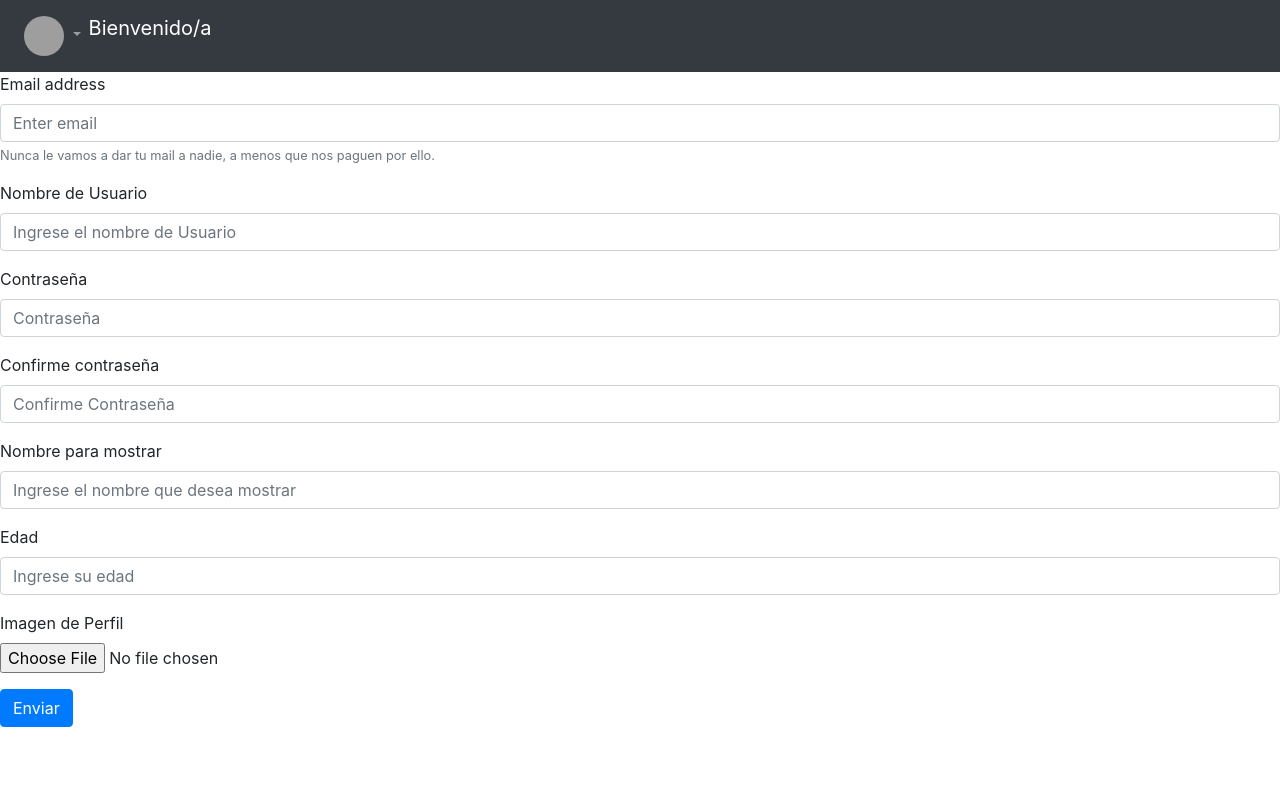
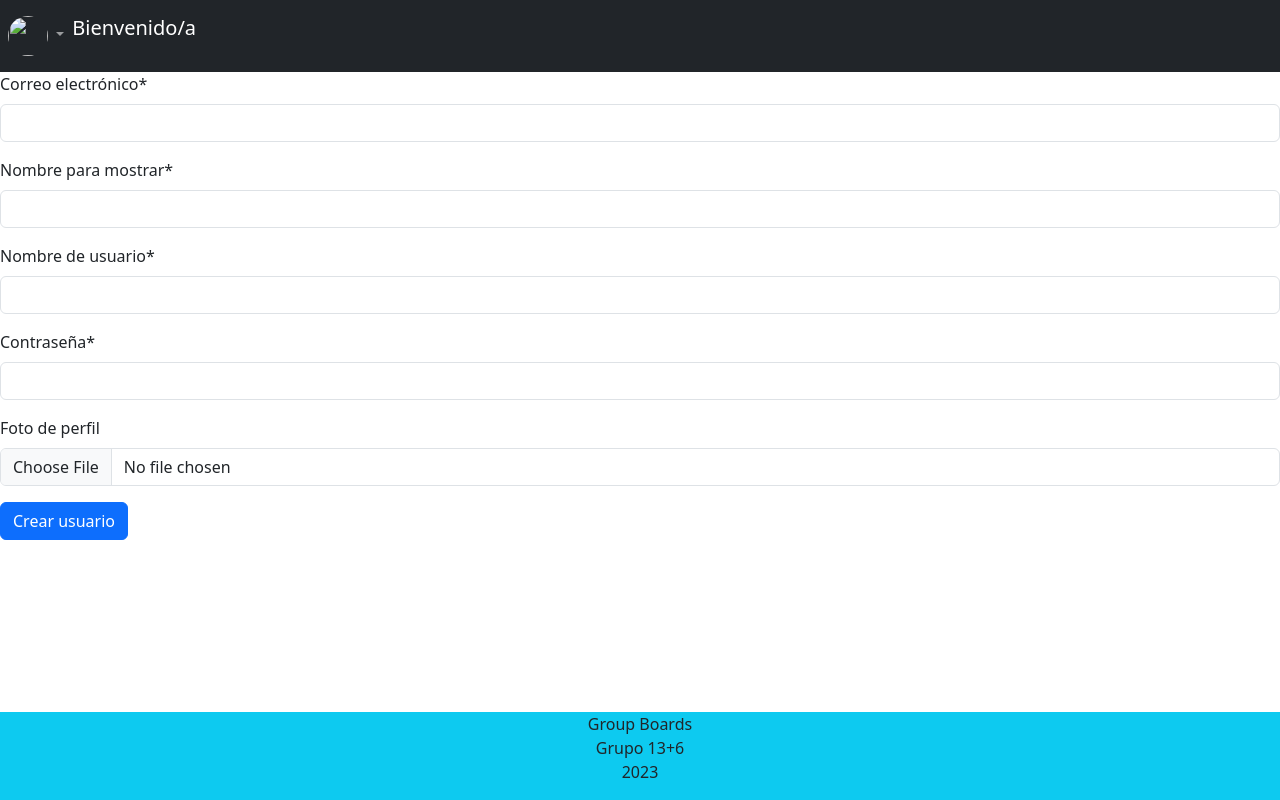
Before and after one commit to ezequ1el2208/cac_2023-proyecto_final_integrador, a Django app: page /gbweb/create_user/ in a window 1280 px wide. Run offline with Django 4.2, Linux system fonts and the light colour scheme; some libraries are stand-ins or nearby versions; grey boxes are pictures that could not be loaded.

Commit message:
se agrego crispy, crispy-bootstrap5 y los formularios

```diff
--- /dev/null
+++ b/groupsboard/gbweb/forms.py
@@ -0,0 +1,75 @@
+from django import forms
+from datetime import datetime
+from django.urls import reverse_lazy
+from crispy_forms.helper import FormHelper
+from crispy_forms.layout  import Submit
+
+
+class CreateUserForm(forms.Form):
+
+    def __init__(self, *args, **kwargs):
+        super().__init__(*args, **kwargs)
+        self.helper = FormHelper(self)
+        self.helper.form_action = reverse_lazy('create_user')
+        self.helper.form_method = 'POST'
+        self.helper.add_input(Submit('submit', 'Crear usuario'))
+
+    email = forms.EmailField(label = "Correo electrónico", required=True)
+    showname = forms.CharField(label = "Nombre para mostrar", required=True, max_length=50)
+    username = forms.CharField(label = "Nombre de usuario", required=True, max_length=50)
+    password = forms.CharField(label = "Contraseña", required=True, max_length=50, widget=forms.PasswordInput)
+    profilepic = forms.ImageField(label = "Foto de perfil", required=False)
+
+class CreateGroupForm(forms.Form):
+
+    def __init__(self, *args, **kwargs):
+        super().__init__(*args, **kwargs)
+        self.helper = FormHelper(self)
+        self.helper.form_action = reverse_lazy('create_group')
+        self.helper.form_method = 'POST'
+        self.helper.form_class = 'form-group'
+        self.helper.add_input(Submit('submit', 'Crear grupo'))
+
+    groupname = forms.CharField(
+        label = "Nombre del grupo",
+        required=True,
+        max_length=50,
+    )
+
+    grouptype = forms.ChoiceField(
+        label="Tipo de grupo",
+        required=True,
+        choices=[('1','Público'),('2','Privado')],
+    )
+
+    grouptheme = forms.CharField(
+        label = "Tema del grupo",
+        required=True,
+        max_length=50,
+    )
+
+    groupdescription = forms.CharField(
+        label = "Descripción del grupo",
+        required=True,
+        max_length=50,
+    )
+
+    groupdays = forms.MultipleChoiceField(
+        label = "Días de reunión",
+        required=True,
+        widget=forms.CheckboxSelectMultiple,
+        choices=[('1','Lunes'),('2','Martes'),('3','Miércoles'),('4','Jueves'),('5','Viernes'),('6','Sábado'),('7','Domingo')],
+    )
+
+    next_meeting = forms.DateField(
+        label = "Próxima reunión",
+        required=True,
+        widget=forms.DateInput(
+            attrs={'type': 'date', 'min': datetime.now().strftime('%Y-%m-%d')}
+        )
+    )
+
+    grouppic = forms.ImageField(
+        label = "Foto del grupo",
+        required=False,
+    )
--- a/groupsboard/gbweb/templates/gbweb/base.html
+++ b/groupsboard/gbweb/templates/gbweb/base.html
@@ -22,6 +23,8 @@
                 <img src="{{simulated_users.display_img}}" width="40" height="40" class="rounded-circle">
               </a>
               <div class="dropdown-menu" aria-labelledby="navbarDropdownMenuLink">
+                <a class="dropdown-item" href="{% url 'create_user'%}">Crear Usuario</a>
+                <a class="dropdown-item" href="{% url 'create_group'%}">Crear Grupo</a>
                 <a class="dropdown-item" href="{% url 'userprofile'%}">Editar</a>
                 <a class="dropdown-item" href="{% url 'group'%}">Mis Grupos</a>
                 <div class="dropdown-divider"></div>
@@ -45,7 +48,7 @@
         <div class="container">
             <div class="row">
                 <div class="col-md-12">
-                    <p class="text-center">Group Boards <br> Grupo 13+6 <br> Hacemos lo que podemos. <br> 2023</p>
+                    <p class="text-center">Group Boards <br> Grupo 13+6 <br>2023</p>
                 </div>
             </div>
         </div>
--- a/groupsboard/gbweb/templates/gbweb/create_user.html
+++ b/groupsboard/gbweb/templates/gbweb/create_user.html
@@ -1,74 +1,17 @@
+{% extends 'gbweb/base.html' %}
 {% load static %}
+{{% block extra_css %}
+  <link rel="stylesheet" href="{% static 'gbweb/css/create_user.css' %}">
 
-<!DOCTYPE html>
-<html lang="en">
-<head>
-    <meta charset="UTF-8">
-    <meta http-equiv="X-UA-Compatible" content="IE=edge">
-    <meta name="viewport" content="width=device-width, initial-scale=1.0">
-    <link rel="stylesheet" href="https://stackpath.bootstrapcdn.com/bootstrap/4.3.1/css/bootstrap.min.css" integrity="sha384-ggOyR0iXCbMQv3Xipma34MD+dH/1fQ784/j6cY/iJTQUOhcWr7x9JvoRxT2MZw1T" crossorigin="anonymous">
-    <title>Create User</title>
-</head>
-<body>
+{% endblock %}}
+{% load crispy_forms_tags %}
 
-    <nav class="navbar navbar-dark bg-dark navbar-expand-sm">
-        <div class="collapse navbar-collapse" id="navbar-list-4">
-          <ul class="navbar-nav">
-              <li class="nav-item dropdown">
-              <a class="nav-link dropdown-toggle" href="#" id="navbarDropdownMenuLink" role="button" data-toggle="dropdown" aria-haspopup="true" aria-expanded="false">
-                <img src="https://s3.eu-central-1.amazonaws.com/bootstrapbaymisc/blog/24_days_bootstrap/fox.jpg" width="40" height="40" class="rounded-circle">
-              </a>
-              <div class="dropdown-menu" aria-labelledby="navbarDropdownMenuLink">
-                <a class="dropdown-item" href="{% url 'userprofile'%}">Editar</a>
-                <a class="dropdown-item" href="#">Grupos</a>
-                <div class="dropdown-divider"></div>
-                <a class="dropdown-item" href="#">Log Out</a>
-              </div>
-            </li>
-          </ul>
-          <ul class="navbar-nav mr-auto">
-            <li class="nav-item">
-                <p class="navbar-brand" >Bienvenido/a</p>
-                <p class="navbar-brand" >{{display_name}}</p>
-            </li>
-          </ul>
-        </div>
-      </nav>
+{% block title %}Group Boards - Crear Usuario{% endblock %}
 
-      <main>
-        <form>
-            <div class="form-group">
-              <label for="email">Email address</label>
-              <input type="email" class="form-control" id="email" aria-describedby="emailHelp" placeholder="Enter email">
-              <small id="emailHelp" class="form-text text-muted">Nunca le vamos a dar tu mail a nadie, a menos que nos paguen por ello.</small>
-            </div>
-            <div class="form-group">
-              <label for="username">Nombre de Usuario</label>
-              <input type="text" class="form-control" id="username" placeholder="Ingrese el nombre de Usuario">
-            </div>
-            <div class="form-group">
-              <label for="password">Contraseña</label>
-              <input type="password" class="form-control" id="password" placeholder="Contraseña">
-            </div>
-            <div class="form-group">
-              <label for="confirmPassword">Confirme contraseña</label>
-              <input type="password" class="form-control" id="confirmPassword" placeholder="Confirme Contraseña">
-            </div>
-            <div class="form-group">
-              <label for="displayName">Nombre para mostrar</label>
-              <input type="text" class="form-control" id="displayName" placeholder="Ingrese el nombre que desea mostrar">
-            </div>
-            <div class="form-group">
-              <label for="age">Edad</label>
-              <input type="number" class="form-control" id="age" placeholder="Ingrese su edad">
-            </div>
-            <div class="form-group">
-              <label for="profilePicture">Imagen de Perfil</label>
-              <input type="file" class="form-control-file" id="profilePicture">
-            </div>
-            <button type="submit" class="btn btn-primary">Enviar</button>
-          </form>
-      </main>
+{% block header %}{% endblock %}
 
-</body>
-</html>
+{% block content %}
+
+{% crispy form %}
+
+{% endblock %}
--- a/groupsboard/gbweb/views.py
+++ b/groupsboard/gbweb/views.py
@@ -1,6 +1,10 @@
 from django.shortcuts import render
 from django.http import HttpResponse, HttpResponseNotFound
 from django.urls import reverse
+
+from .forms import CreateUserForm
+from .forms import CreateGroupForm
+
 
 def index(request):
     # print(reverse('index'))
@@ -23,7 +27,15 @@ def index(request):
     return render(request, 'gbweb/index.html', context)
 
 def create_user(request):
-    return render(request, 'gbweb/create_user.html')
+    if request.method == "POST":
+        # POST
+        create_user_form = CreateUserForm(request.POST)
+    else:
+        # GET
+        create_user_form = CreateUserForm()
+
+    context = {'form': create_user_form}
+    return render(request, 'gbweb/create_user.html', context)
 
 def userprofile(request):
     # Esta es una lista de usuarios simulados
@@ -43,7 +55,15 @@ def userprofile(request):
     return render(request, 'gbweb/userprofile.html', context)
 
 def create_group(request):
-    return render(request, 'gbweb/create_group.html')
+    if request.method == "POST":
+        # POST
+        create_group_form = CreateGroupForm(request.POST)
+    else:
+        # GET
+        create_group_form = CreateGroupForm()
+
+    context = {'form': create_group_form}
+    return render(request, 'gbweb/create_group.html', context)
 
 def group(request):
     return render(request, 'gbweb/group.html')
--- a/groupsboard/groupsboard/settings.py
+++ b/groupsboard/groupsboard/settings.py
@@ -37,6 +37,8 @@ INSTALLED_APPS = [
     'django.contrib.sessions',
     'django.contrib.messages',
     'django.contrib.staticfiles',
+    'crispy_forms',
+    "crispy_bootstrap5",
     'gbweb'
 ]
 
@@ -122,3 +124,7 @@ STATIC_URL = 'static/'
 # https://docs.djangoproject.com/en/4.2/ref/settings/#default-auto-field
 
 DEFAULT_AUTO_FIELD = 'django.db.models.BigAutoField'
+
+CRISPY_ALLOWED_TEMPLATE_PACKS = "bootstrap5"
+
+CRISPY_TEMPLATE_PACK = 'bootstrap5'
```
Also changed, not shown: other parts of groupsboard/gbweb/templates/gbweb/base.html (+1 -0 lines), groupsboard/gbweb/templates/gbweb/create_group.html (+17 -0 lines), groupsboard/gbweb/static/gbweb/css/create_user.css (added).
